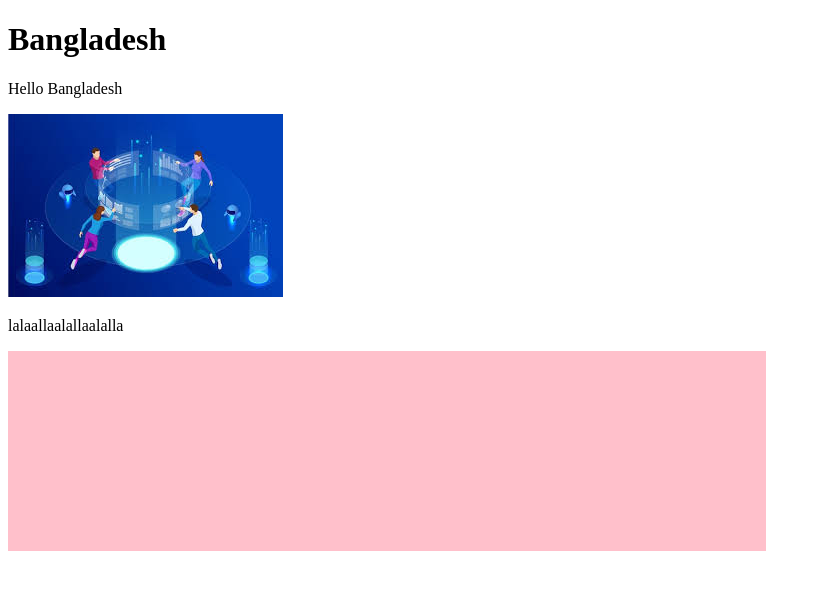
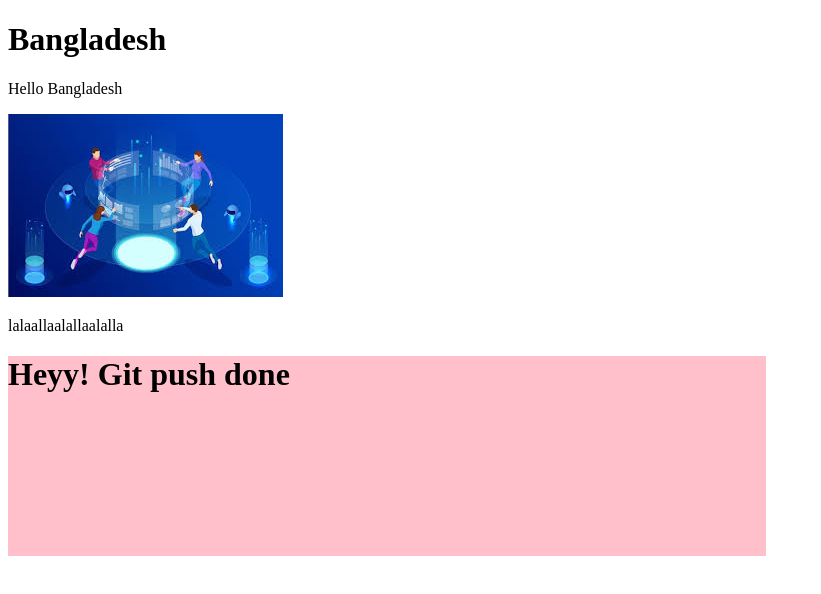
Before and after one commit to saimakhan1/git1, a plain HTML site: page index.html in a window 1280 px wide. Shown: the whole page, without its empty margins (0-821 px from the left). Drawn offline with Linux system fonts and the light colour scheme.

Commit message:
second time code push

```diff
--- a/index.html
+++ b/index.html
@@ -14,6 +14,7 @@
 
 	<P>lalaallaalallaalalla</p>
 	<div class="blue" style="background-color:pink; height:200px;width:60%;">
+		<h1>Heyy! Git push done</h1>
 	</div>
 	</body>
 
```
